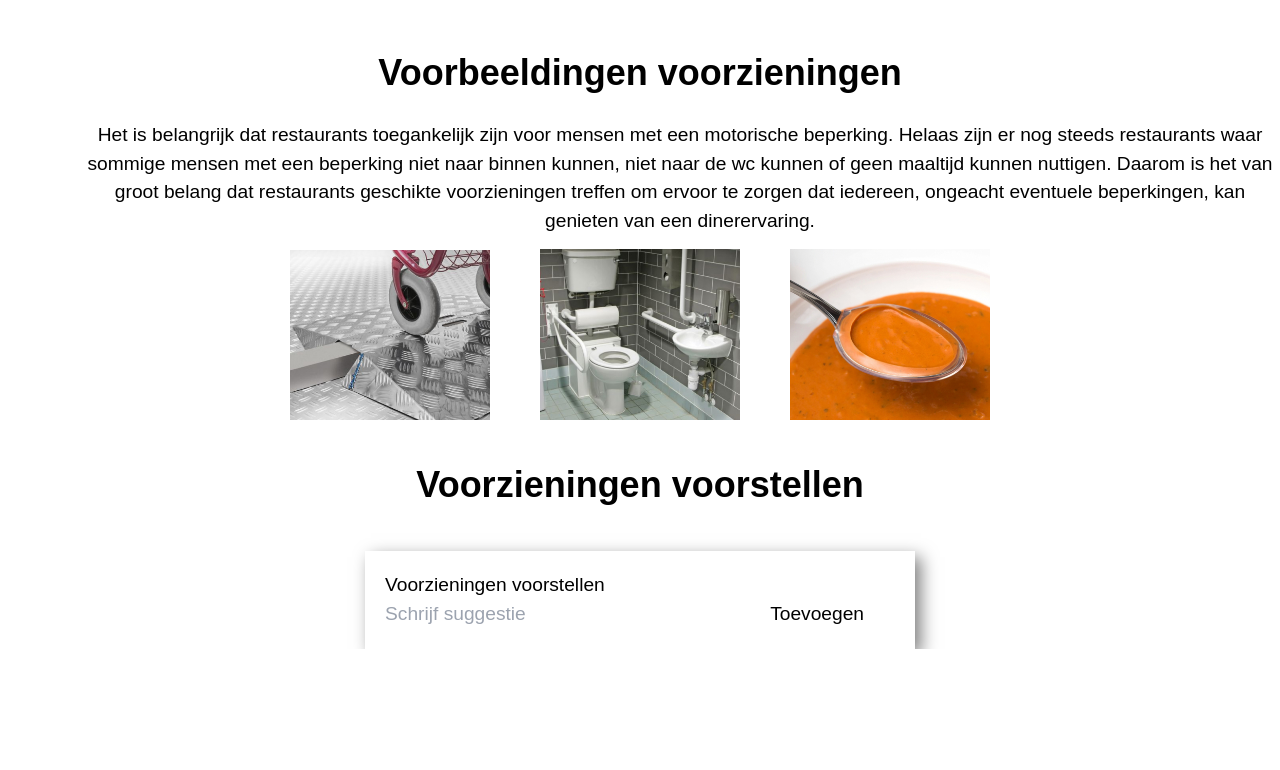
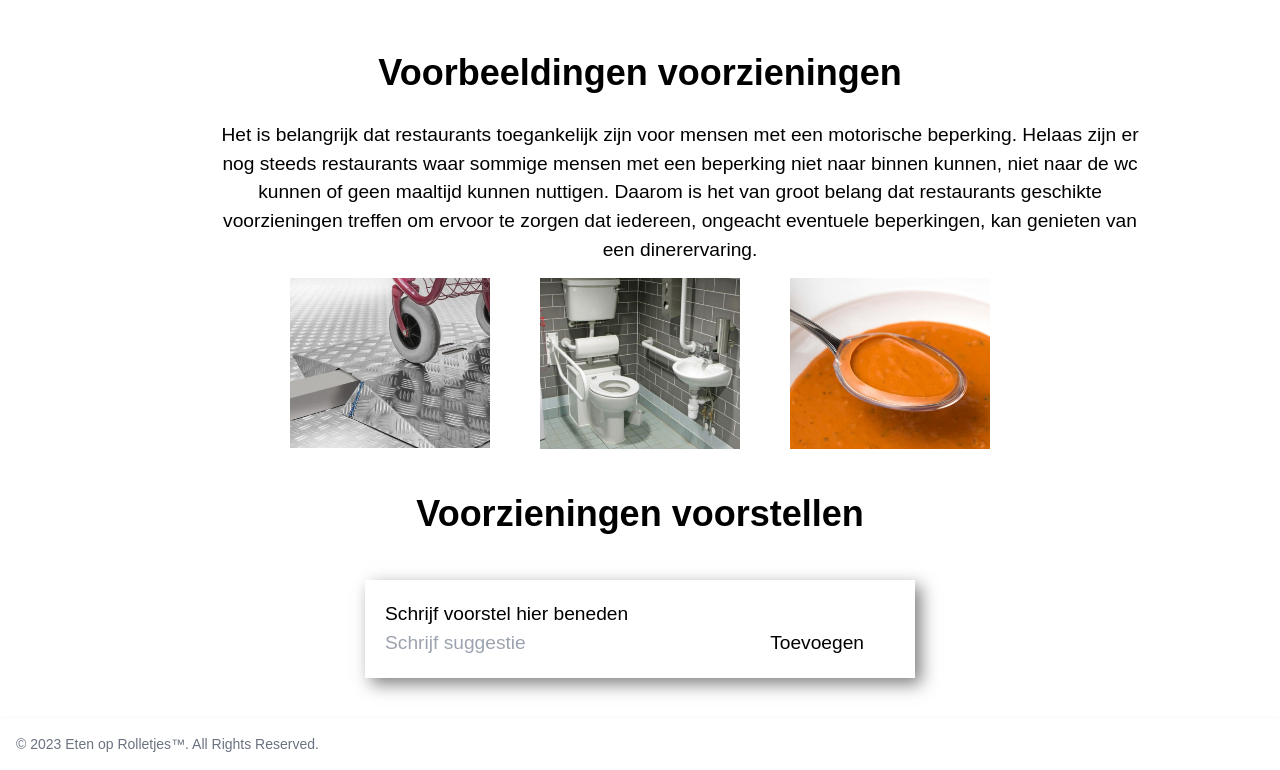
Before and after one commit to xanderkoen/CLE3, a website: page html/voorzieningen.html in a window 1280 px wide. Shown: the part 873-1643 px from the top of the page. Before the commit the page ends 1522 px from the top, so only its background shows below. Drawn offline with nearby package versions, Linux system fonts and the light colour scheme.

Commit message:
footer + pagina

```diff
--- a/html/voorzieningen.html
+++ b/html/voorzieningen.html
@@ -40,7 +40,7 @@ height: 250px;
             <p class="text-center text-4xl font-bold pb-4">Voorzieningen</p>
         </section>
         <section class="pt-10">
-            <div class="grid grid-cols-2 w-screen mb-4">
+            <div class="grid grid-cols-2  mb-4">
                 <div class="text-left h-fit my-auto px-4">
                     <p class="text-1xl pl-20">Het is belangrijk dat restaurants toegankelijk zijn voor mensen met een motorische beperking. Helaas zijn er nog steeds restaurants waar sommige mensen met een beperking niet naar binnen kunnen, niet naar de wc kunnen of geen maaltijd
                         kunnen nuttigen. Daarom is het van groot belang dat restaurants geschikte voorzieningen treffen om ervoor te zorgen dat iedereen, ongeacht eventuele beperkingen, kan genieten van een dinerervaring.</p>
@@ -57,8 +57,10 @@ height: 250px;
             </div>
         </section>
         <section class="pt-3">
-            <p class="text-1xl pl-20 pb-2 text-center">Het is belangrijk dat restaurants toegankelijk zijn voor mensen met een motorische beperking. Helaas zijn er nog steeds restaurants waar sommige mensen met een beperking niet naar binnen kunnen, niet naar de wc kunnen of geen maaltijd kunnen
-                nuttigen. Daarom is het van groot belang dat restaurants geschikte voorzieningen treffen om ervoor te zorgen dat iedereen, ongeacht eventuele beperkingen, kan genieten van een dinerervaring.</p>
+            <div class="container w-full md:max-w-5xl mx-auto">
+                <p class="text-1xl pl-20 pb-2 text-center">Het is belangrijk dat restaurants toegankelijk zijn voor mensen met een motorische beperking. Helaas zijn er nog steeds restaurants waar sommige mensen met een beperking niet naar binnen kunnen, niet naar de wc kunnen of geen maaltijd
+                    kunnen nuttigen. Daarom is het van groot belang dat restaurants geschikte voorzieningen treffen om ervoor te zorgen dat iedereen, ongeacht eventuele beperkingen, kan genieten van een dinerervaring.</p>
+            </div>
             <div id="foto-field" class="grid grid-cols-3 items-center gap-10"></div>
         </section>
 
@@ -66,8 +68,8 @@ height: 250px;
             <p class="text-center text-4xl font-bold pb-4">Voorzieningen voorstellen</p>
         </section>
         <section id="main">
-            <div id="suggestionlist" class="">
-                <h1><i class="fas fa-clipboard-list"></i>Voorzieningen voorstellen</h1>
+            <div id="suggestionlist">
+                <h1><i class="fas fa-clipboard-list"></i>Schrijf voorstel hier beneden</h1>
                 <form id="suggestion-form">
                     <input type="text" placeholder="Schrijf suggestie" name="suggestion" id="suggestion-field" />
                     <input type="submit" value="Toevoegen" />
@@ -76,6 +78,15 @@ height: 250px;
             </div>
         </section>
 
+        <section class="pt-10">
+        </section>
+
+        <footer class="bg-white shadow dark:bg-gray-800">
+            <div class="w-full mx-auto max-w-screen-xl p-4 md:flex md:items-center md:justify-between">
+                <span class="text-sm text-gray-500 sm:text-center dark:text-gray-400">© 2023 <a href="home.html" class="hover:underline">Eten op Rolletjes™</a>. All Rights Reserved.
+            </span>
+            </div>
+        </footer>
     </body>
     <script type="text/javascript" src="../js/main.js" defer></script>
     <script type="text/javascript" src="../js/voorzieningfoto.js" defer></script>
```
